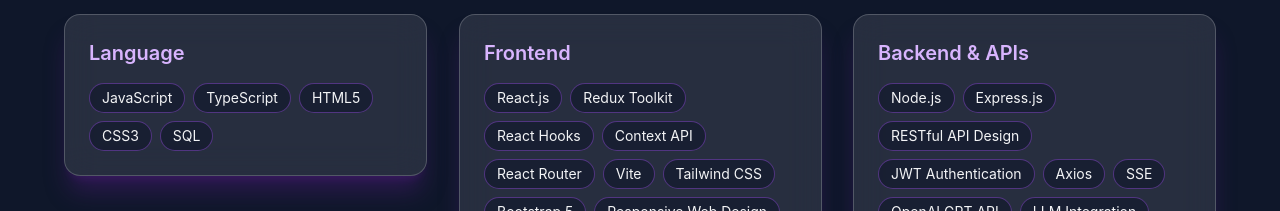
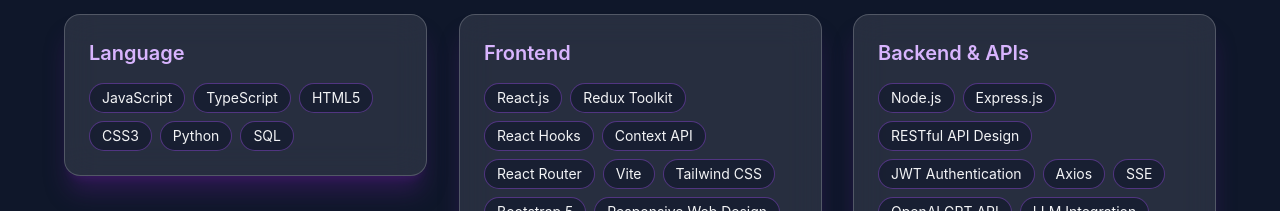
Before and after one commit to anujk-devl/Portfolio, a React (Create React App) app: page / in a window 1280 px wide. Shown: the part 980-1191 px from the top of the page. Built offline with nearby package versions, Linux system fonts and the light colour scheme.

Commit message:
py in portfolio

```diff
--- a/src/components/Skills.js
+++ b/src/components/Skills.js
@@ -3,13 +3,40 @@ import Tilt from "react-parallax-tilt";
 
 export default function Skills() {
   const skills = {
-    Language: ["JavaScript","TypeScript", "HTML5", "CSS3", "SQL"],
-    "Frontend": ["React.js", "Redux Toolkit", "React Hooks", "Context API", "React Router", "Vite", "Tailwind CSS", "Bootstrap 5",
-      "Responsive Web Design", "Web Accessibility"],
-    "Backend & APIs": ["Node.js", "Express.js", "RESTful API Design", "JWT Authentication", "Axios", "SSE", "OpenAI GPT API", "LLM Integration",
-"Session Management"],
+    Language: ["JavaScript", "TypeScript", "HTML5", "CSS3", "Python", "SQL"],
+    Frontend: [
+      "React.js",
+      "Redux Toolkit",
+      "React Hooks",
+      "Context API",
+      "React Router",
+      "Vite",
+      "Tailwind CSS",
+      "Bootstrap 5",
+      "Responsive Web Design",
+      "Web Accessibility",
+    ],
+    "Backend & APIs": [
+      "Node.js",
+      "Express.js",
+      "RESTful API Design",
+      "JWT Authentication",
+      "Axios",
+      "SSE",
+      "OpenAI GPT API",
+      "LLM Integration",
+      "Session Management",
+    ],
     "Database ": ["MongoDB", "MongoDB Atlas", "Firebase"],
-    "DevOps":["Git", "GitHub", "Vercel", "Render", "CI/CD Pipelines", "GitHub Actions", "Conventional Commits"],
+    DevOps: [
+      "Git",
+      "GitHub",
+      "Vercel",
+      "Render",
+      "CI/CD Pipelines",
+      "GitHub Actions",
+      "Conventional Commits",
+    ],
   };
 
   return (
```
